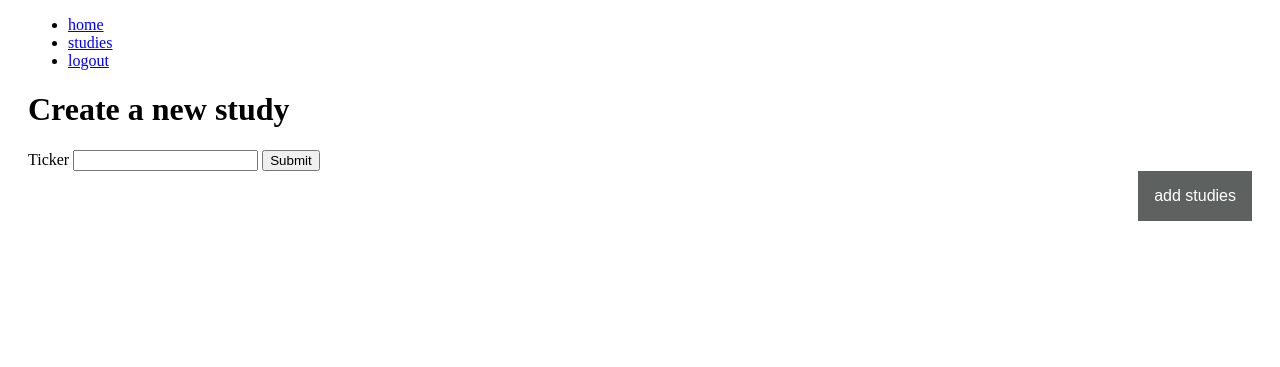
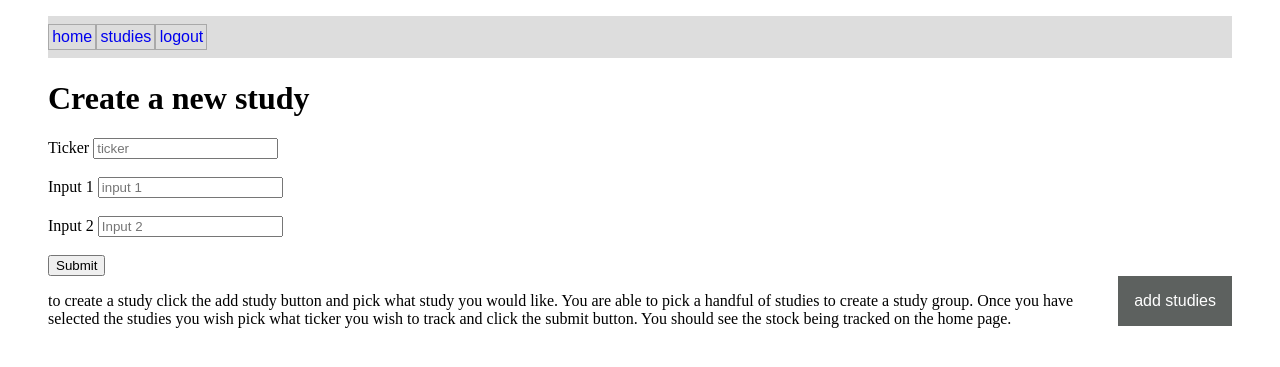
Before and after one commit to SJK146/447SoftEngi, a Flask app: page /add_study in a window 1280 px wide. Shown: the top 367 px of the page. Run offline with Flask 3, Linux system fonts and the light colour scheme; the visitor is signed in with stand-in values (Sample User, id 1).

Commit message:
multiple inpus boxes to single submit box

```diff
--- a/project/models.py
+++ b/project/models.py
@@ -13,6 +13,10 @@ class Study(UserMixin, db.Model): #ie a user 'studies a stock
 	id=db.Column(db.Integer, primary_key=True)
 	user_id = db.Column(db.Integer, db.ForeignKey("user.id"), nullable=False)
 	ticker = db.Column(db.Integer, nullable=False)
+	input_1 = db.Column(db.String(255))
+	input_2 = db.Column(db.String(255))
+	input_3 = db.Column(db.String(255))
+
 
 class Metric(UserMixin, db.Model):#loop through yf ticker.info.* to get list of metrics
 	id=db.Column(db.Integer, primary_key=True)
--- a/project/routes.py
+++ b/project/routes.py
@@ -3,9 +3,11 @@ from flask_login import login_user, logout_user, login_required, current_user
 from werkzeug.security import generate_password_hash, check_password_hash
 from models import db, User, Study
 
+
 app = Flask(__name__)
 app.config["SQLALCHEMY_DATABASE_URI"] = "sqlite:///db.sqlite"
 app.config["SECRET_KEY"] = "fpoijaf984qiub98rtbnusp9uwrnb150vmpautj"
+
 
 @app.route("/")
 def home():
@@ -50,11 +52,21 @@ def studies():
 	studies = Study.query.filter_by(user_id=current_user.id).all()
 	return render_template('studies.html', studies=studies, name=current_user.name)
 
+
+# this takes the inputs from the add studies page currently just has some random input boxes as proof of concept
+# this is not dynamic and does not work with the drop down currently
 @app.route("/add_study", methods=["GET", "POST"])
 @login_required
 def add_study():
 	if request.method == "POST":
-		newstudy = Study(user_id=current_user.id, ticker=request.form.get("ticker"))
+		newstudy = Study(
+			user_id=current_user.id,
+			ticker=request.form.get("ticker"),
+			input_1 = request.form.get("input_1"),
+			input_2 = request.form.get("input_2"),
+			input_3 = request.form.get("input_3"),
+		)
+
 		db.session.add(newstudy)
 		db.session.commit()
 		return redirect(url_for("studies"))
--- a/project/static/styles.css
+++ b/project/static/styles.css
@@ -1,3 +1,27 @@
+
+
+/*general formatting*/
+body{
+  padding-left: 40px;
+  padding-right: 40px;
+}
+
+
+
+
+/*styling for the studies page*/
+.table-header{
+    background-color: #5d615f; /*color light grey*/
+    color: white;
+    padding: 16px;
+    font-size: 16px;
+    border: none;
+}
+
+
+
+/*all styles for add_studies page currently mostly covers the drop down menu*/
+
 .dropbtn {
   background-color: #5d615f; /*color light grey*/
   border-radius 10px; /*rounds borders*/
@@ -39,8 +63,3 @@
 
 /* Change the background color of the dropdown button when hovered over*/
 .dropdown:hover .dropbtn {background-color: #555e55;}
-
-body{
-  padding-left: 20px;
-  padding-right: 20px;
-}
--- a/project/templates/add_study.html
+++ b/project/templates/add_study.html
@@ -13,11 +13,28 @@
 	{% include "nav.html" %}
 
 	<h1>Create a new study</h1>
+
+	<!--this is used to take input from multiple text boxes-->
 	<form action="#" method="post">
-		<label for="ticker">Ticker</label>
+		<label>Ticker</label>
+		<input type="text" name="ticker" placeholder="ticker">
+  		<br><br>
+		<label>Input 1</label>
+		<input type="text" name="input_1" placeholder="input 1">
+		<br><br>
+		<label>Input 2</label>
+  		<input type="text" name="input_2" placeholder="Input 2">
+		<br><br>
+  		<input type="submit" value="Submit">
+	</form>
+
+	<!--
+	<form action="#" method="post">
+		<label>Ticker</label>
 		<input type="text" name="ticker" />
 		<button type="submit">Submit</button>
 	</form>
+	-->
 
 	<!--defines the dropdown button and the content it displays and stlye right positions it on right of screen-->
 	<div class="dropdown" style = "float:right;">
@@ -29,6 +46,13 @@
 		</div>
 	</div>
 
+	<footer>
+		<p>
+			to create a study click the add study button and pick what study you would like. You are able to pick a handful of studies to create
+			a study group. Once you have selected the studies you wish pick what ticker you wish to track and click the submit button. You should
+			see the stock being tracked on the home page.
+		</p>
+	</footer>
 </body>
 
 </html>
--- a/project/templates/nav.html
+++ b/project/templates/nav.html
@@ -1,3 +1,8 @@
+<head>
+
+	<link rel="stylesheet" href="{{ url_for('static', filename='nav.css') }}">
+</head>
+
 <div class="nav">
 	<ul>
 		{% if current_user.is_authenticated %}
```
Also changed, not shown: project/templates/studies.html (+6 -3 lines).
